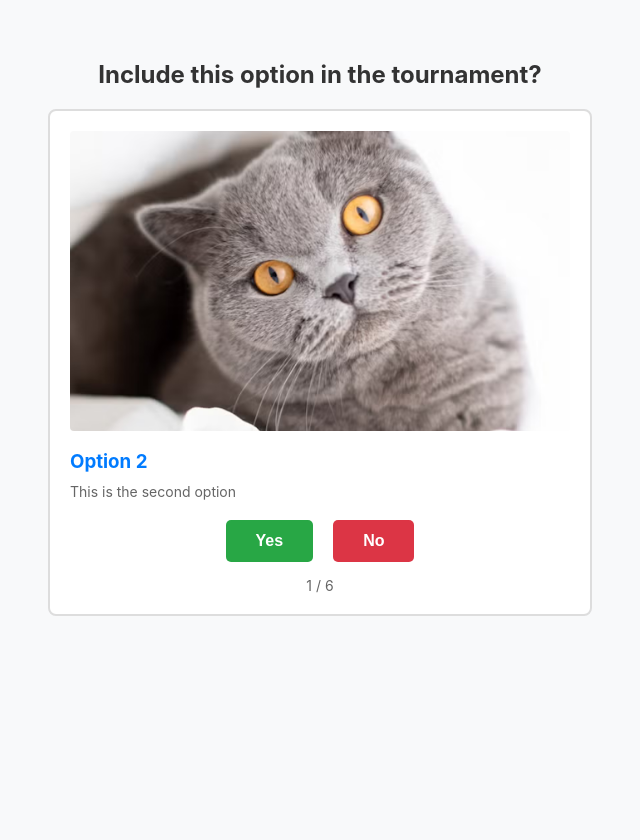
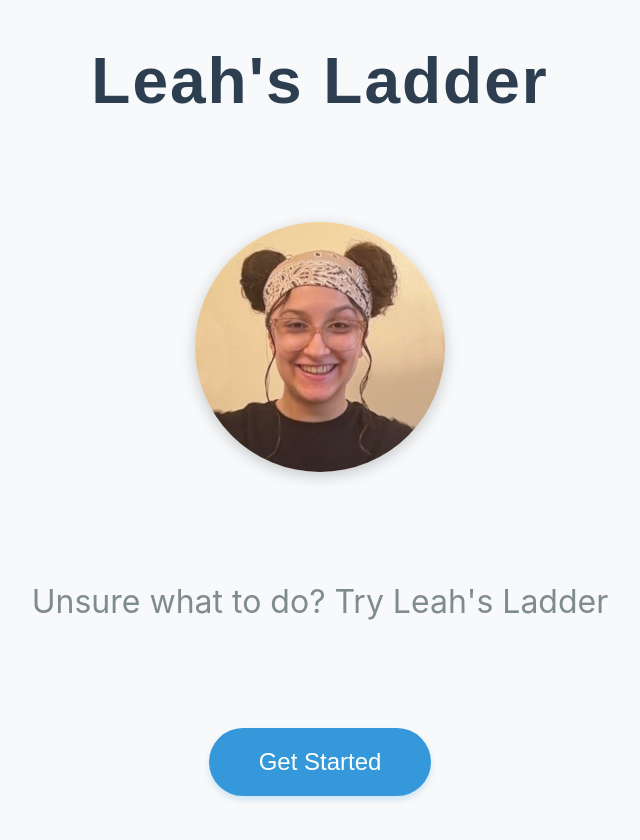
Before and after one commit to Yeti-Owner/leahs-ladder, a React (Vite) app: page / in a window 1280 px wide. Shown: the whole page, without its empty margins (320-960 px from the left). Before the commit the page ends 800 px from the top, so only its background shows below. Built offline with nearby package versions, Linux system fonts and the light colour scheme.

Commit message:
New home page

```diff
--- a/package.json
+++ b/package.json
@@ -11,7 +11,8 @@
   },
   "dependencies": {
     "react": "^19.0.0",
-    "react-dom": "^19.0.0"
+    "react-dom": "^19.0.0",
+    "react-router-dom": "^7.2.0"
   },
   "devDependencies": {
     "@eslint/js": "^9.21.0",
--- /dev/null
+++ b/src/HomePage.css
@@ -0,0 +1,86 @@
+.home-page {
+    display: flex;
+    flex-direction: column;
+    align-items: center;
+    justify-content: center;
+    min-height: 100vh;
+    padding: 20px;
+    text-align: center;
+    background: #f8f9fa;
+  }
+
+  .fade-in {
+    opacity: 0;
+    transform: translateY(20px);
+    transition: all 1s ease-out;
+    margin: 20px 0;
+  }
+
+  .fade-in.visible {
+    opacity: 1;
+    transform: translateY(0);
+  }
+
+  .title {
+    font-size: 4rem;
+    color: #2c3e50;
+    margin: 0 0 2rem;
+    font-family: 'Arial Rounded MT Bold', Arial, sans-serif;
+    letter-spacing: 2px;
+  }
+
+  .main-image {
+    width: 250px;
+    height: 250px;
+    border-radius: 50%;
+    margin: 2rem 0;
+    box-shadow: 0 4px 15px rgba(0, 0, 0, 0.2);
+    object-fit: cover;
+  }
+
+  .subtext {
+    font-size: 2rem;
+    color: #7f8c8d;
+    margin: 2rem 0;
+    max-width: 600px;
+    line-height: 1.4;
+  }
+
+  .start-button {
+    background: #3498db;
+    color: white;
+    border: none;
+    padding: 20px 50px;
+    border-radius: 35px;
+    font-size: 1.5rem;
+    cursor: pointer;
+    transition: all 0.3s ease;
+    box-shadow: 0 4px 6px rgba(52, 152, 219, 0.2);
+    margin-top: 2rem;
+  }
+
+  .start-button:hover {
+    background: #2980b9;
+    transform: translateY(-2px);
+    box-shadow: 0 6px 8px rgba(52, 152, 219, 0.3);
+  }
+
+  @media (max-width: 768px) {
+    .title {
+      font-size: 3rem;
+    }
+
+    .subtext {
+      font-size: 1.5rem;
+    }
+
+    .main-image {
+      width: 200px;
+      height: 200px;
+    }
+
+    .start-button {
+      font-size: 1.2rem;
+      padding: 15px 40px;
+    }
+  }
--- /dev/null
+++ b/src/HomePage.jsx
@@ -0,0 +1,55 @@
+import { useState, useEffect } from 'react';
+import { useNavigate } from 'react-router-dom';
+import LeahImage from './assets/Leah.png';
+import './HomePage.css';
+
+export default function HomePage() {
+  const [showTitle, setShowTitle] = useState(false);
+  const [showImage, setShowImage] = useState(false);
+  const [showText, setShowText] = useState(false);
+  const [showButton, setShowButton] = useState(false);
+  const navigate = useNavigate();
+
+  useEffect(() => {
+    const timer1 = setTimeout(() => setShowTitle(true), 1000);
+    const timer2 = setTimeout(() => setShowImage(true), 2000);
+    const timer3 = setTimeout(() => setShowText(true), 3000);
+    const timer4 = setTimeout(() => setShowButton(true), 4000);
+
+    return () => {
+      clearTimeout(timer1);
+      clearTimeout(timer2);
+      clearTimeout(timer3);
+      clearTimeout(timer4);
+    };
+  }, []);
+
+  return (
+    <div className="home-page">
+      <div className={`fade-in ${showTitle ? 'visible' : ''}`}>
+        <h1 className="title">Leah's Ladder</h1>
+      </div>
+
+      <div className={`fade-in ${showImage ? 'visible' : ''}`}>
+        <img
+          src={LeahImage}
+          alt="Leah's Ladder"
+          className="main-image"
+        />
+      </div>
+
+      <div className={`fade-in ${showText ? 'visible' : ''}`}>
+        <p className="subtext">Unsure what to do? Try Leah's Ladder</p>
+      </div>
+
+      <div className={`fade-in ${showButton ? 'visible' : ''}`}>
+        <button
+          className="start-button"
+          onClick={() => navigate('/app')}
+        >
+          Get Started
+        </button>
+      </div>
+    </div>
+  );
+}
--- a/src/main.tsx
+++ b/src/main.tsx
@@ -1,13 +1,20 @@
 import { StrictMode, useState } from 'react';
 import { createRoot } from 'react-dom/client';
+import { BrowserRouter as Router, Routes, Route } from 'react-router-dom';
+import HomePage from './HomePage';
+import OptionFilter from './OptionFilter';
 import TournamentBracket from './TournamentBracket';
-import OptionFilter from './OptionFilter';
 import './App.css';
+import './HomePage.css';
 
 function App() {
   const [filteredOptions, setFilteredOptions] = useState<Array<any> | null>(null);
 
   return (
+    <Router>
+      <Routes>
+        <Route path="/" element={<HomePage />} />
+        <Route path="/app" element={
           <div className="app-container">
             {filteredOptions !== null ? (
               filteredOptions.length > 0 ? (
@@ -24,6 +31,9 @@ function App() {
               <OptionFilter onComplete={(options) => setFilteredOptions(options)} />
             )}
           </div>
+        } />
+      </Routes>
+    </Router>
   );
 }
 
--- a/src/optionsData.js
+++ b/src/optionsData.js
@@ -10,30 +10,47 @@ export const optionsData = [
     title: "Option 1",
     description: "This is the first option",
     image: image1,
+    tags: ["games"]
   },
   {
     title: "Option 2",
     description: "This is the second option",
     image: image2,
+    tags: ["movies"]
   },
   {
     title: "Option 3",
     description: "This is the third option",
     image: image3,
+    tags: ["episodes"]
   },
   {
     title: "Option 4",
     description: "This is the fourth option",
     image: image4,
+    tags: ["games"]
   },
   {
     title: "Option 5",
     description: "This is the fifth option",
     image: image5,
+    tags: ["movies"]
   },
   {
     title: "Option 6",
     description: "This is the sixth option",
     image: image6,
+    tags: ["episodes"]
   },
 ];
+
+// Helper function to get unique tags
+export const getUniqueTags = () => {
+  const allTags = optionsData.flatMap(option => option.tags);
+  return [...new Set(allTags)];
+};
+
+// Helper function to filter by tag
+export const filterByTag = (tag) => {
+  return optionsData.filter(option => option.tags.includes(tag));
+};
```
Also changed, not shown: src/assets/Leah.png (added), 1 other file (tests, documents, lock files or other folders). Lines whose indentation alone changed are shown as unchanged.
